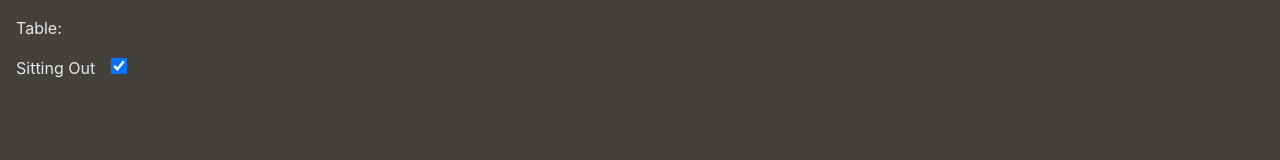
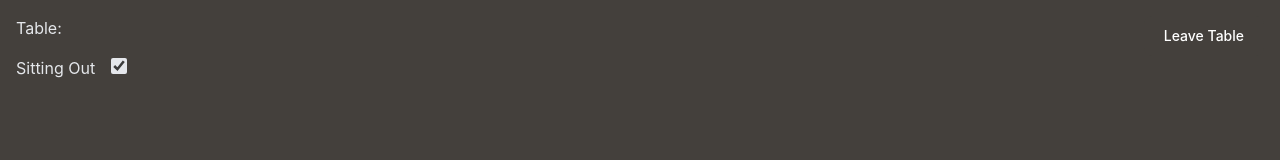
Before and after one commit to ajstarna/poker, a React (Create React App) app in the folder react-ui/: page /table in a window 1280 px wide. Shown: the top 160 px of the page. Built offline with nearby package versions, Linux system fonts and the light colour scheme; no server answers.

Commit message:
Add leave game button. Fix max bet size.

```diff
--- a/react-ui/src/App.js
+++ b/react-ui/src/App.js
@@ -114,6 +114,8 @@ class App extends React.Component {
             gameState: json
           });
           that.props.navigate("/table");
+        } else if (json.msg_type === "left_game") {
+          that.props.navigate("/menu");
         } else if (json.msg_type === "error") {
           if (json.error === "unable_to_create") {
             that.setState({creatingTable: false});
--- a/react-ui/src/pages/Table.jsx
+++ b/react-ui/src/pages/Table.jsx
@@ -15,6 +15,7 @@ class Table extends React.Component {
 
         this.handleBetChange = this.handleBetChange.bind(this);
         this.handleSittingOutChange = this.handleSittingOutChange.bind(this);
+        this.handleLeave = this.handleLeave.bind(this);
 
         this.handleFold = this.handleFold.bind(this);
         this.handleCheck = this.handleCheck.bind(this);
@@ -35,7 +36,20 @@ class Table extends React.Component {
         if (gameState === null) return [0, 0];
 
         let main_player = gameState.players[gameState.your_index];
-        return [0, main_player.money];
+        let street_contributions = 0;
+
+        if (gameState.street === "preflop") {
+            street_contributions = main_player.preflop_cont;
+        } else if (gameState.street === "flop") {
+            street_contributions = main_player.flop_cont;
+        } else if (gameState.street === "turn") {
+            street_contributions = main_player.turn_cont;
+        } else if (gameState.street === "river") {
+            street_contributions = main_player.river_cont;
+        }
+
+        let max = main_player.money + street_contributions
+        return [0, max];
     }
 
     isSittingOut(gameState) {
@@ -113,6 +127,11 @@ class Table extends React.Component {
         this.setState({ betSize: event.target.value });
     }
 
+    handleLeave(_) {
+        let data = { "msg_type": "leave" };
+        this.sendMessage(data);
+    }
+
     render() {
         return (
             <div className="h-screen flex flex-col justify-between">
@@ -129,11 +148,19 @@ class Table extends React.Component {
                             <span className="text-gray-200 mr-4">
                                 Sitting Out
                             </span>
-                            <input className="leading-tight w-4 h-4" type="checkbox" name="sittingOut"
+                            <input className="leading-tight w-4 h-4 accent-gray-200" type="checkbox" name="sittingOut"
                                 checked={this.isSittingOut(this.props.gameState)}
                                 onChange={this.handleSittingOutChange}
                             />
                         </label>
+                    </div>
+
+                    <div className="absolute p-4 top-0 right-0">
+                        <p className="text-gray-200">
+                            <ActionButton onClick={this.handleLeave}>
+                                Leave Table
+                            </ActionButton>
+                        </p>
                     </div>
 
                     <nav className="order-first lg:w-24 xl:w-48 bg-stone-700"></nav>
```
